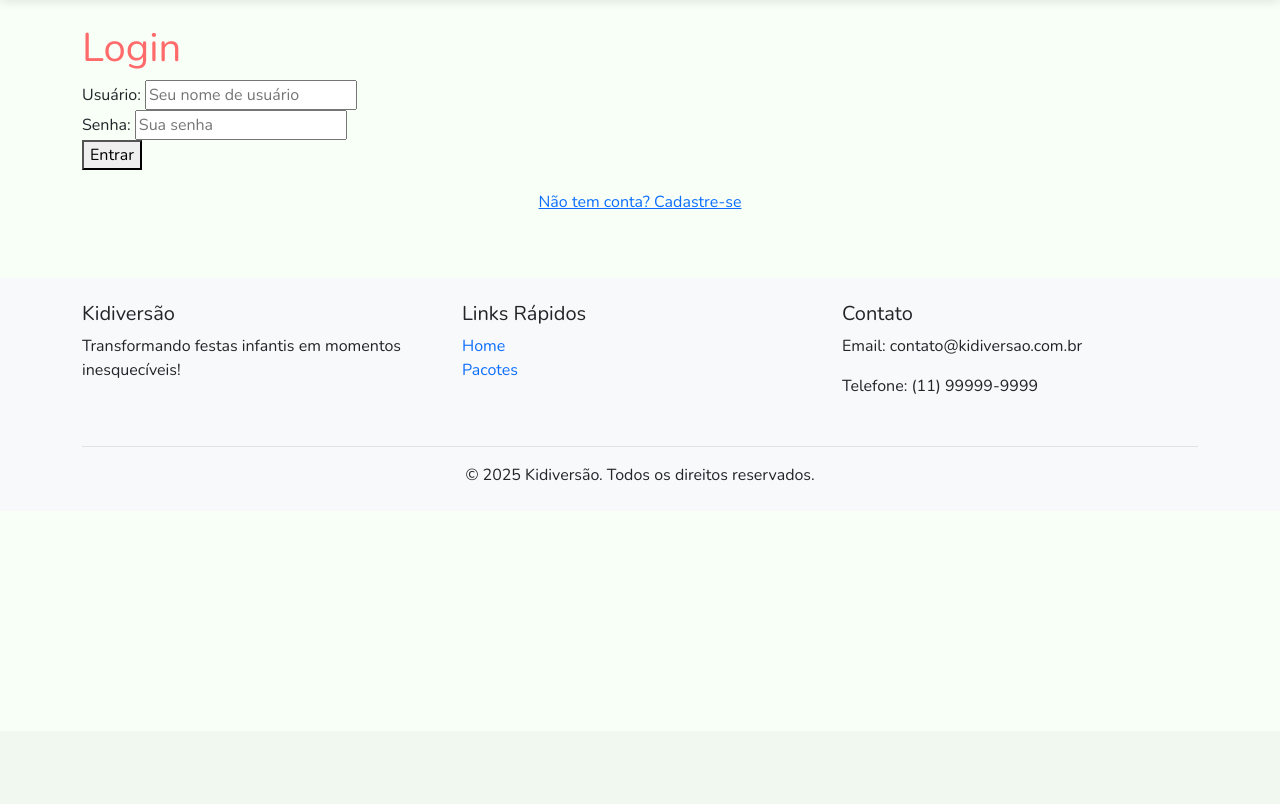
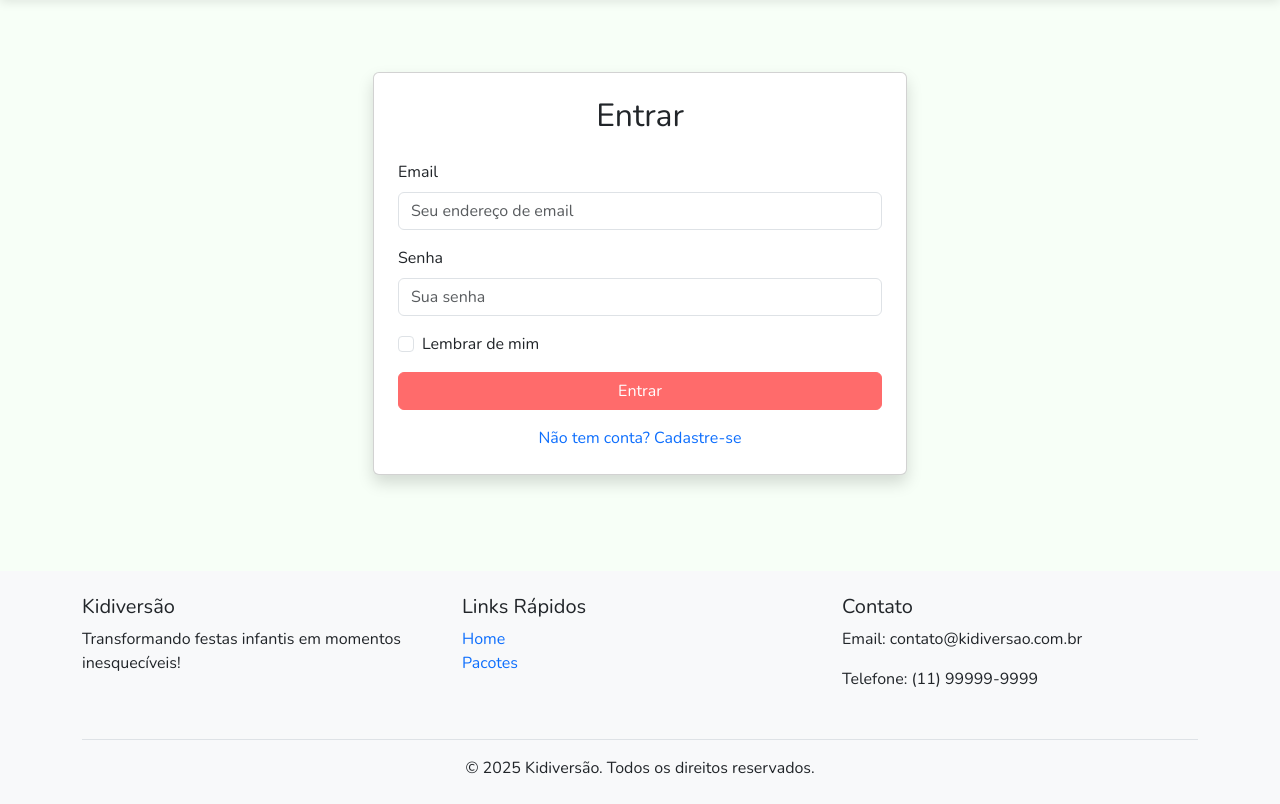
Before and after one commit to Claudia-Corazzim/Kidiversao, a Flask app: page /login in a window 1280 px wide. Shown: the part 69-873 px from the top of the page. Before the commit the page ends 550 px from the top, so only its background shows below. Run offline with Flask 3, Linux system fonts and the light colour scheme.

Commit message:
Melhorias no sistema: correção do login/registro, estilização com Bootstrap e implementação de autenticação

```diff
--- a/app/__init__.py
+++ b/app/__init__.py
@@ -7,7 +7,9 @@ from config import Config
 db = SQLAlchemy()
 migrate = Migrate()
 login_manager = LoginManager()
-login_manager.login_view = 'login'
+login_manager.login_view = 'main.login'
+login_manager.login_message = 'Por favor, faça login para acessar esta página.'
+login_manager.login_message_category = 'info'
 
 def create_app():
     app = Flask(__name__)
--- a/app/models.py
+++ b/app/models.py
@@ -11,7 +11,7 @@ class User(UserMixin, db.Model):
     id = db.Column(db.Integer, primary_key=True)
     username = db.Column(db.String(64), unique=True, nullable=False)
     email = db.Column(db.String(120), unique=True, nullable=False)
-    password_hash = db.Column(db.String(128))
+    password_hash = db.Column(db.String(255))  # Aumentando o tamanho do campo
     is_admin = db.Column(db.Boolean, default=False)
 
     bookings = db.relationship('Booking', backref='user', lazy=True)
--- a/app/routes.py
+++ b/app/routes.py
@@ -1,7 +1,7 @@
 from flask import Blueprint, render_template, request, redirect, url_for, flash, jsonify
-from flask_login import login_required, current_user
+from flask_login import login_required, current_user, login_user, logout_user
 from app import db
-from app.models import Service, Package, Booking
+from app.models import Service, Package, Booking, User
 
 bp = Blueprint('main', __name__)
 
@@ -159,16 +159,68 @@ def book_service(service_id):
 # Rotas de autenticação
 @bp.route('/login', methods=['GET', 'POST'])
 def login():
-    # Implementação pendente
+    # Se o usuário já estiver logado, redireciona para a página inicial
+    if current_user.is_authenticated:
+        return redirect(url_for('main.index'))
+
+    if request.method == 'POST':
+        email = request.form.get('email')
+        password = request.form.get('password')
+        remember = 'remember' in request.form
+
+        user = User.query.filter_by(email=email).first()
+
+        # Verifica se o usuário existe e a senha está correta
+        if user and user.check_password(password):
+            login_user(user, remember=remember)
+            flash('Login realizado com sucesso!', 'success')
+
+            # Verifica se há um parâmetro 'next' na URL (redirecionamento após login)
+            next_page = request.args.get('next')
+            if next_page:
+                return redirect(next_page)
+            else:
+                return redirect(url_for('main.index'))
+        else:
+            flash('Email ou senha incorretos', 'error')
+
     return render_template('login.html')
 
 @bp.route('/register', methods=['GET', 'POST'])
 def register():
-    # Implementação pendente
+    # Se o usuário já estiver logado, redireciona para a página inicial
+    if current_user.is_authenticated:
+        return redirect(url_for('main.index'))
+
+    if request.method == 'POST':
+        username = request.form.get('username')
+        email = request.form.get('email')
+        password = request.form.get('password')
+
+        # Verifica se o email já está cadastrado
+        if User.query.filter_by(email=email).first():
+            flash('Este email já está cadastrado', 'error')
+            return render_template('register.html')
+
+        # Verifica se o nome de usuário já está cadastrado
+        if User.query.filter_by(username=username).first():
+            flash('Este nome de usuário já está em uso', 'error')
+            return render_template('register.html')
+
+        # Cria um novo usuário
+        user = User(username=username, email=email)
+        user.set_password(password)
+
+        db.session.add(user)
+        db.session.commit()
+
+        flash('Cadastro realizado com sucesso! Faça login para continuar.', 'success')
+        return redirect(url_for('main.login'))
+
     return render_template('register.html')
 
 @bp.route('/logout')
 def logout():
-    # Implementação pendente
-    flash('Você foi desconectado.')
+    logout_user()
+    flash('Você foi desconectado com sucesso.', 'success')
     return redirect(url_for('main.index'))
--- a/app/templates/login.html
+++ b/app/templates/login.html
@@ -3,23 +3,40 @@
 {% block title %}Kidiversão - Login{% endblock %}
 
 {% block content %}
-<h1>Login</h1>
+<div class="container py-5">
+  <div class="row justify-content-center">
+    <div class="col-md-6">
+      <div class="card shadow">
+        <div class="card-body p-4">
+          <h2 class="card-title text-center mb-4">Entrar</h2>
 
-<form method="post" class="form-container">
-  <div class="form-group">
-    <label for="username">Usuário:</label>
-    <input id="username" name="username" placeholder="Seu nome de usuário" required>
+          <form method="post">
+            <div class="mb-3">
+              <label for="email" class="form-label">Email</label>
+              <input type="email" class="form-control" id="email" name="email" placeholder="Seu endereço de email" required>
+            </div>
+
+            <div class="mb-3">
+              <label for="password" class="form-label">Senha</label>
+              <input type="password" class="form-control" id="password" name="password" placeholder="Sua senha" required>
+            </div>
+
+            <div class="mb-3 form-check">
+              <input type="checkbox" class="form-check-input" id="remember" name="remember">
+              <label class="form-check-label" for="remember">Lembrar de mim</label>
+            </div>
+
+            <div class="d-grid gap-2">
+              <button type="submit" class="btn btn-primary">Entrar</button>
+            </div>
+          </form>
+
+          <div class="text-center mt-3">
+            <a href="{{ url_for('main.register') }}" class="text-decoration-none">Não tem conta? Cadastre-se</a>
+          </div>
+        </div>
+      </div>
+    </div>
   </div>
-
-  <div class="form-group">
-    <label for="password">Senha:</label>
-    <input id="password" name="password" type="password" placeholder="Sua senha" required>
-  </div>
-
-  <button type="submit">Entrar</button>
-</form>
-
-<p style="text-align: center; margin-top: 20px;">
-  <a href="{{ url_for('main.register') }}">Não tem conta? Cadastre-se</a>
-</p>
+</div>
 {% endblock %}
```
Also changed, not shown: app/templates/register.html (+27 -15 lines), create_test_users.py (added, +37 -0 lines), migrations/versions/40ca4a532bf7_aumentar_tamanho_do_campo_password_hash.py (added, +38 -0 lines), README.md.
